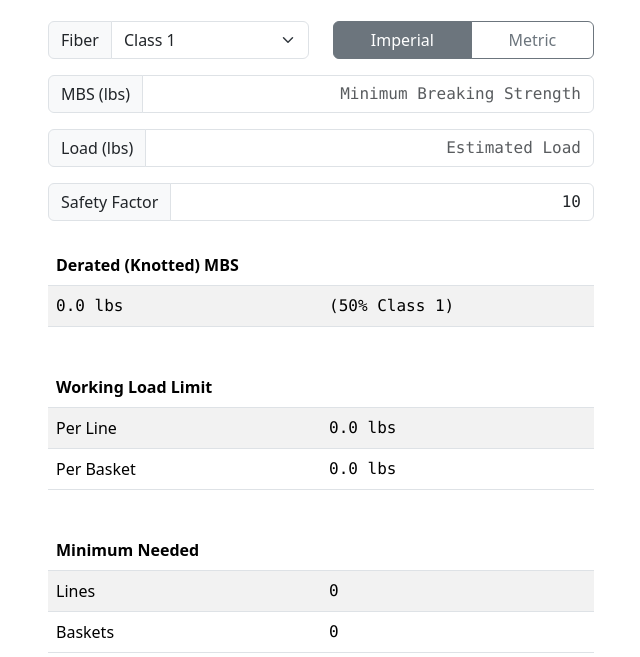
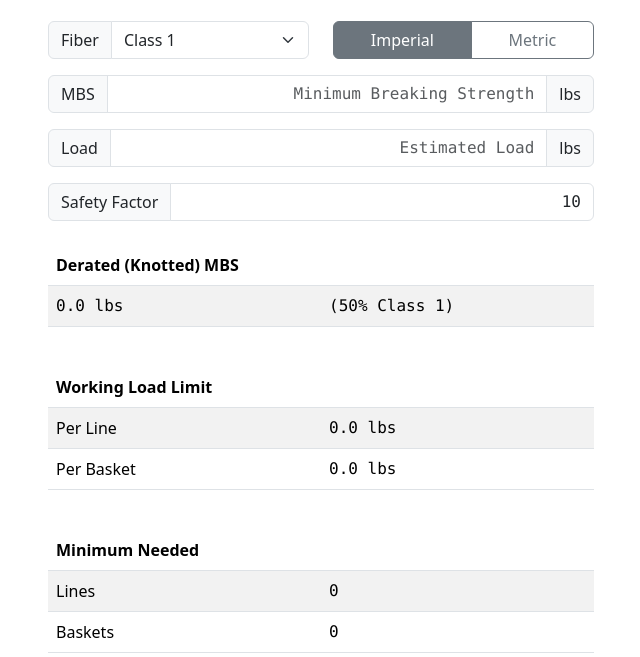
Before and after one commit to wll-wtf/wll-wtf.github.io, a plain HTML site: page index.html in a window 1280 px wide. Shown: the part 143-800 px from the top of the page, without its empty margins (319-959 px from the left). Drawn offline with nearby package versions, Linux system fonts and the light colour scheme.

Commit message:
update unit labels

```diff
--- a/index.html
+++ b/index.html
@@ -50,44 +50,38 @@
                         </div> <!-- row -->
 
                         <div class="input-group mb-3">
-                            <span id="label-mbs" class="input-group-text fw-medium" for="input-cord-mbs"
-                                >MBS (lbs)</span
-                            >
-                            <input
-                                id="input-cord-mbs"
+                            <span class="input-group-text fw-medium">MBS</span>
+                            <input id="input-cord-mbs"
                                 type="text"
                                 class="form-control text-end font-monospace"
                                 placeholder="Minimum Breaking Strength"
                                 aria-label="Minimum Breaking Strength"
                                 aria-describedby="input-cord-mbs"
-                                value=""
-                            />
+                                value=""/>
+                              <span id="label-mbs" class="input-group-text fw-medium">lbs</span>
                         </div>
 
                         <div class="input-group mb-3">
-                            <span id="label-load" class="input-group-text fw-medium" for="input-load">Load (lbs)</span>
-                            <input
-                                id="input-load"
+                            <span class="input-group-text fw-medium">Load</span>
+                            <input id="input-load"
                                 type="text"
                                 class="form-control text-end font-monospace"
                                 placeholder="Estimated Load"
                                 aria-label="Load"
                                 aria-describedby="input-load"
-                                value=""
-                            />
+                                value=""/>
+                            <span id="label-load" class="input-group-text fw-medium">lbs</span>
                         </div>
 
                         <div class="input-group mb-3">
                             <span class="input-group-text fw-medium" for="input-safety-factor">Safety Factor</span>
-                            <input
-                                id="input-safety-factor"
+                            <input id="input-safety-factor"
                                 type="text"
                                 class="form-control text-end font-monospace"
                                 placeholder="Safety Factor"
                                 aria-label="Safety Factor"
                                 aria-describedby="input-safety-factor"
-                                value="10"
-                            />
+                                value="10"/>
                         </div>
                     </form>
 
@@ -174,8 +168,8 @@
         <script>
             let units = document.getElementById("input-units-imperial").checked ? "lbs" : "kg";
             const updateLabels = () => {
-                document.getElementById("label-mbs").textContent = `MBS (${units})`;
-                document.getElementById("label-load").textContent = `Load (${units})`;
+                document.getElementById("label-mbs").textContent = `${units}`;
+                document.getElementById("label-load").textContent = `${units}`;
             };
             document.getElementById("input-units-imperial").addEventListener("change", () => {
                 units = "lbs";
@@ -229,9 +223,7 @@
                 console.log(`Derated MBS: ${deratedMbs} ${fiberPercent}`);
 
                 document.getElementById("output-derated-mbs").textContent = `${deratedMbs.toFixed(1)} ${units}`;
-                document.getElementById(
-                    "output-derated-percent"
-                ).textContent = `(${fiberPercent}% Class ${fiberClass})`;
+                document.getElementById("output-derated-percent").textContent = `(${fiberPercent}% Class ${fiberClass})`;
                 computeWLL();
             };
 
```
